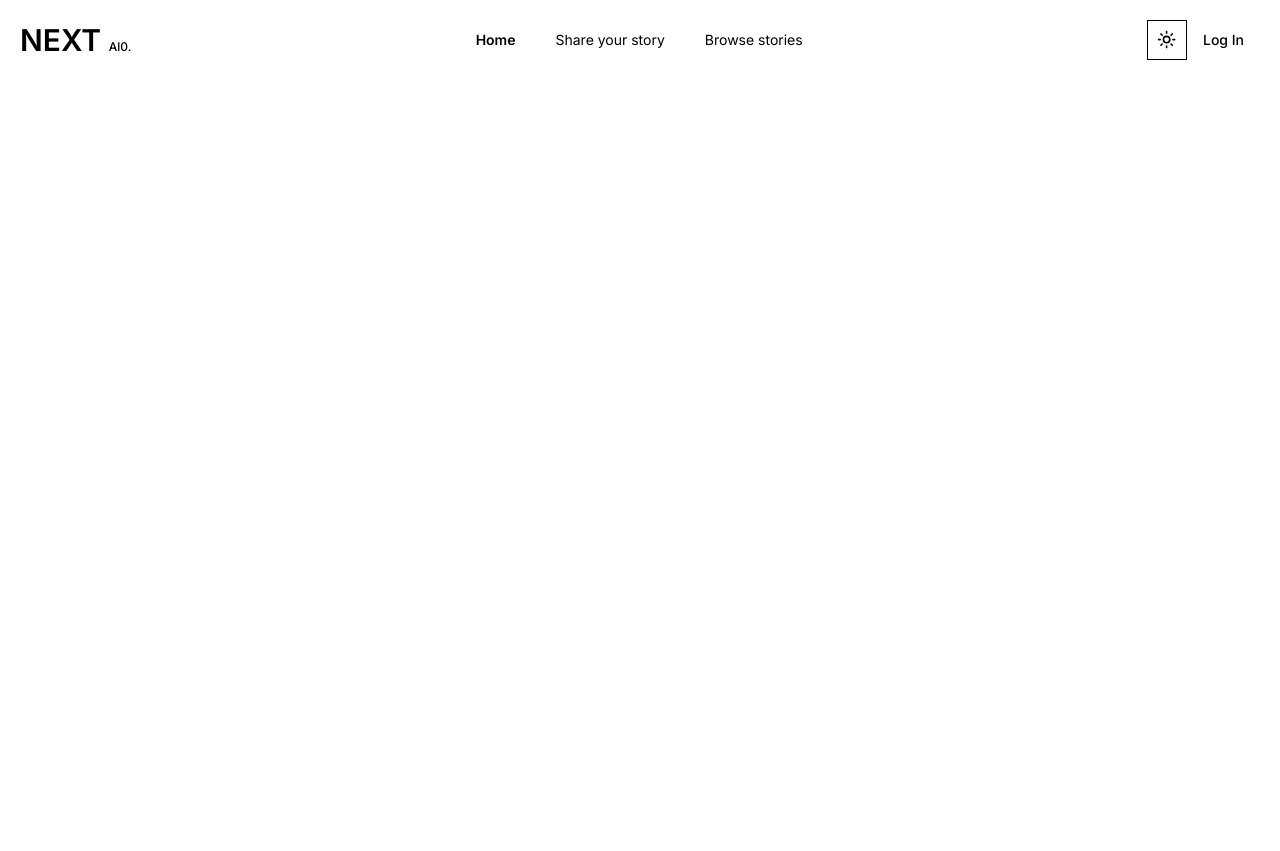
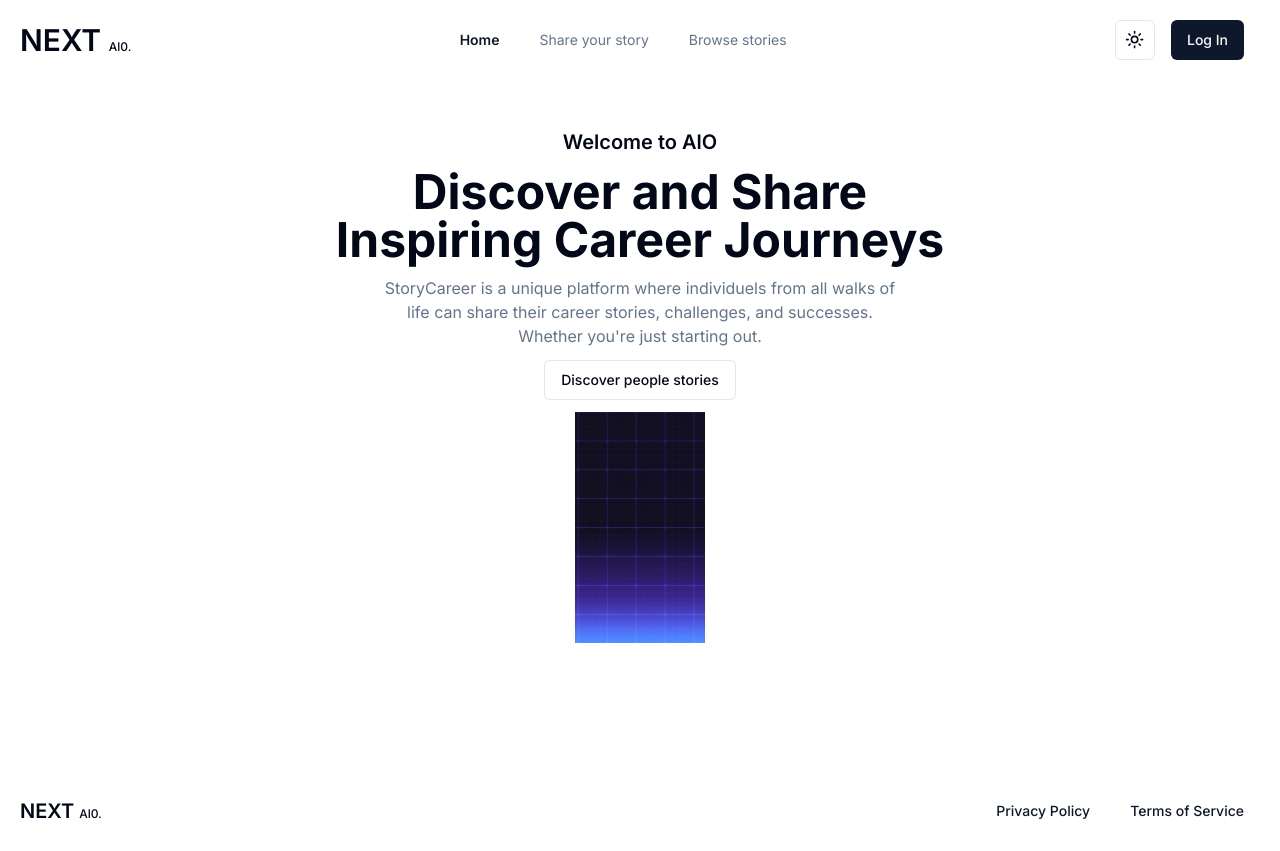
Before and after one commit to Malek133/social-media-with-Next.js, a Next.js app: page / in a window 1280 px wide. Before the commit the page ends 800 px from the top, so only its background shows below. Built offline with nearby package versions, Linux system fonts and the light colour scheme.

Commit message:
landing page

```diff
--- a/app/(landingPage)/Lyaout.tsx
+++ /dev/null
@@ -1,19 +0,0 @@
-import React, { ReactNode } from 'react'
-import Navbar from './_components/Navbar'
-
-
-
-const LandingPage = ({children}:
-    {children:ReactNode}) => {
-  return (
-    <div>
-        <Navbar />
-            <main>
-                {children}
-            </main>
-            {/* footer */}
-        </div>
-  )
-}
-
-export default LandingPage
--- /dev/null
+++ b/app/(landingPage)/_components/Footer.tsx
@@ -0,0 +1,24 @@
+import React from "react";
+
+import { Button } from "@/components/ui/button";
+
+const Footer = () => {
+  return (
+    <footer className="max-w-7xl p-5 z-50 mx-auto flex items-center flex-wrap md:justify-between justify-center md:space-y-0 space-y-3">
+     <h1 className='text-xl font-semibold'>
+         NEXT <span className='text-xs font-medium'>
+          Al0.</span>
+         </h1>
+      <div className="flex items-center flex-wrap gap-2">
+        <Button variant={"link"}>
+            Privacy Policy
+        </Button>
+        <Button variant={"link"}>
+            Terms of Service
+        </Button>
+      </div>
+    </footer>
+  );
+};
+
+export default Footer;
--- a/app/(landingPage)/_components/Navbar.tsx
+++ b/app/(landingPage)/_components/Navbar.tsx
@@ -76,10 +76,6 @@ const Navbar = () => {
       </SheetTrigger>
       <SheetContent>
          <SheetHeader>
-          {/* <SheetTitle>Edit profile</SheetTitle>
-          <SheetDescription>
-            Make changes to your profile here. Click save when you're done.
-          </SheetDescription> */}
           <div className="flex flex-col item-start gap-y-3 my-10">
           {NavLinks.map(({ href, label }) => (
             <Link
@@ -95,25 +91,6 @@ const Navbar = () => {
           ))}
         </div>
         </SheetHeader>
-        {/* <div className="grid gap-4 py-4">
-          <div className="grid grid-cols-4 items-center gap-4">
-            <Label htmlFor="name" className="text-right">
-              Name
-            </Label>
-            <Input id="name" value="Pedro Duarte" className="col-span-3" />
-          </div>
-          <div className="grid grid-cols-4 items-center gap-4">
-            <Label htmlFor="username" className="text-right">
-              Username
-            </Label>
-            <Input id="username" value="@peduarte" className="col-span-3" />
-          </div>
-        </div> */}
-        {/* <SheetFooter>
-          <SheetClose asChild>
-            <Button type="submit">Save changes</Button>
-          </SheetClose>
-        </SheetFooter>  */}
 
       </SheetContent>
     </Sheet>
@@ -121,7 +98,7 @@ const Navbar = () => {
 
          <ModeToggle />
 
-        <Button>Log In</Button>
+        <Button className='mx-4'>Log In</Button>
         </div>
 
       </div>
--- /dev/null
+++ b/app/(landingPage)/_components/hero.tsx
@@ -0,0 +1,37 @@
+import { Button } from '@/components/ui/button'
+import Link from 'next/link'
+import React from 'react'
+import Image from "next/image"
+import homej from '../../../public/homej.jpg'
+
+const hero = () => {
+  return (
+    <section className='flex flex-col items-center justify-center py-32
+    text-center space-y-3 min-h-full px-5'>
+          <h2 className='text-xl font-semibold'>
+            Welcome to AlO
+        </h2>
+
+        <h1 className='text-3xl md:text-5xl font-bold max-w-2xl'>
+            Discover and Share Inspiring Career Journeys
+        </h1>
+        <p className='max-w-lg text-muted-foreground'>
+            StoryCareer is a unique platform where individuels from all walks of life can share their career stories, challenges, and successes. Whether you&apos;re just starting out.
+        </p>
+        <Link href="/stories">
+            <Button variant={'outline'}>
+                Discover people stories
+            </Button>
+        </Link>
+        <Image
+        src={homej}
+        alt="logo"
+        width={130}
+        height={130}
+
+      />
+        </section>
+  )
+}
+
+export default hero
--- /dev/null
+++ b/app/(landingPage)/layout.tsx
@@ -0,0 +1,18 @@
+
+import React from 'react'
+import Navbar from './_components/Navbar'
+import Footer from './_components/Footer'
+
+const LadingPageLayout = ({ children } : { children: React.ReactNode }) => {
+  return (
+    <div className='h-full'>
+        <Navbar />
+        <main className='h-full max-w-7xl mx-auto px-5 relative'>
+            {children}
+        </main>
+         <Footer />
+    </div>
+  )
+}
+
+export default LadingPageLayout
--- /dev/null
+++ b/app/(landingPage)/page.tsx
@@ -0,0 +1,10 @@
+import Hero from "./_components/hero";
+
+
+export default function Home() {
+  return (
+   <>
+    <Hero />
+   </>
+  );
+}
--- a/app/globals.css
+++ b/app/globals.css
@@ -2,7 +2,7 @@
 @tailwind components;
 @tailwind utilities;
 
-/* @layer base {
+@layer base {
   :root {
     --background: 0 0% 100%;
     --foreground: 222.2 84% 4.9%;
@@ -66,4 +66,4 @@
   body {
     @apply bg-background text-foreground;
   }
-} */
+}
--- a/app/page.tsx
+++ /dev/null
@@ -1,10 +0,0 @@
-import LandingPage from "./(landingPage)/Lyaout";
-
-export default function Home() {
-  return (
-   <main>
-
-    <LandingPage children />
-   </main>
-  );
-}
```
Also changed, not shown: public/homej.jpg (added).
